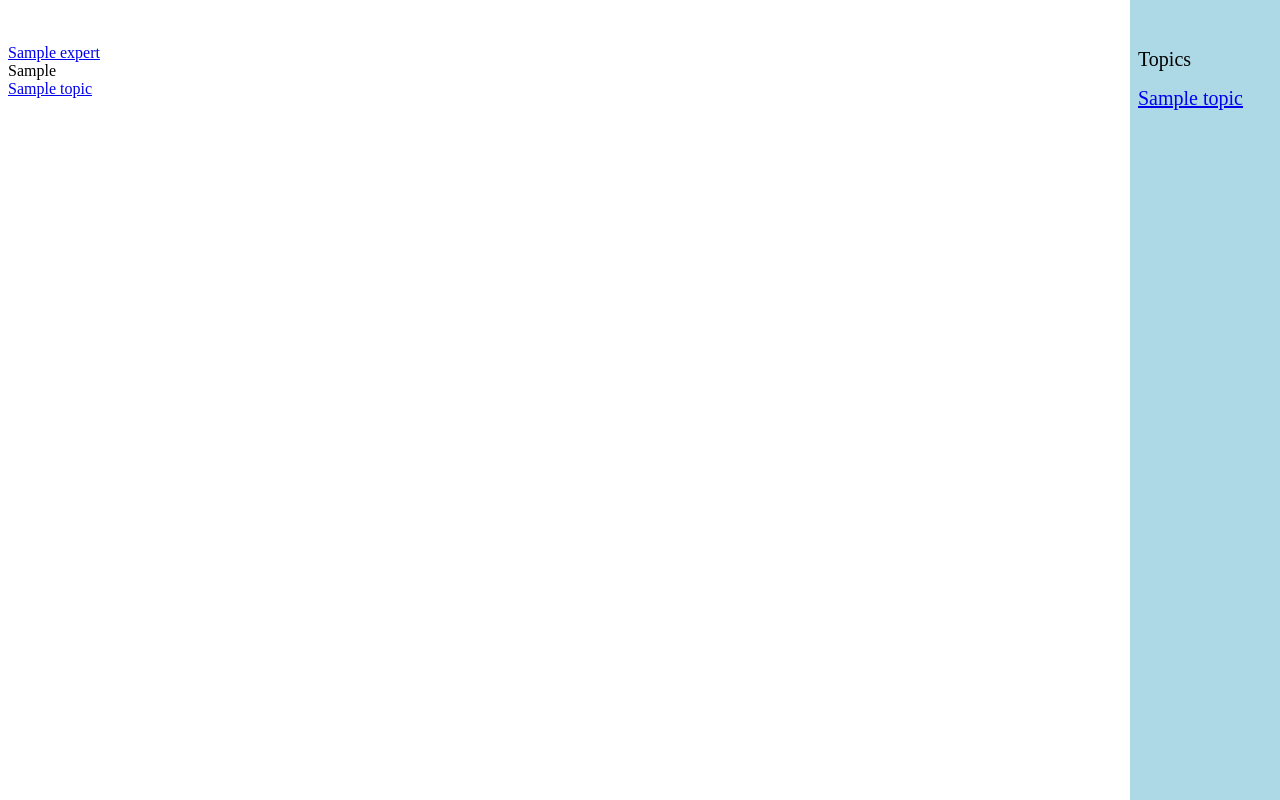
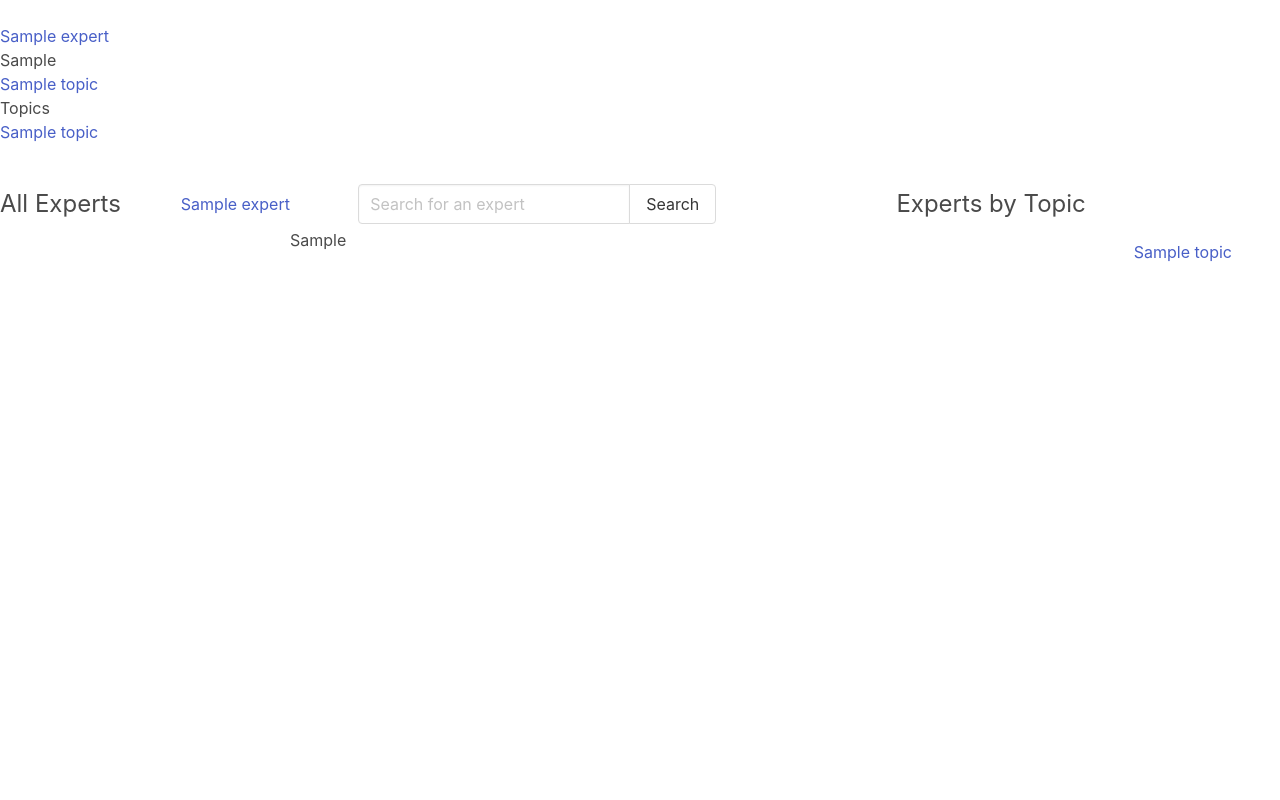
Before and after one commit to ChristopherGreene1027/MSSTATE-DAS-Experts-List, a Django app: page / in a window 1280 px wide. Run offline with Django 4.2, Linux system fonts and the light colour scheme; tables that the repository leaves empty hold one stand-in row (values such as "Sample post").

Commit message:
first styling round

```diff
--- a/Django/experts/static/experts/style.css
+++ b/Django/experts/static/experts/style.css
@@ -7,7 +7,7 @@
     overflow-y: auto;
     float: right;
     padding-top: 40px;
-    background-color: lightblue;
+    background-color: maroon;
     }
 .sidebar div {
     padding: 8px;
--- a/Django/experts/templates/experts/home.html
+++ b/Django/experts/templates/experts/home.html
@@ -3,7 +3,7 @@
 {% block content %}
 {% if experts_list %}
     {% for expert in experts_list %}
-        <br><br>
+        <br>
         <a href= '/expert/{{expert.id}}'>{{expert.expert_Name}}</a>
         <br>
         {{expert.expert_Field}}
@@ -16,12 +16,63 @@
 Experts list not found
 {% endif %}
 {% if topics_list %}
-<div class="sidebar">
-    <div>Topics</div>
+
+    <div class="tile">Topics</div>
     {% for topic in topics_list %}
-    <div><a href= '/topic/{{topic.id}}'>{{topic}}</a></div>
+    <a href= '/topic/{{topic.id}}'>{{topic}}</a>
     {% endfor %}
-</div>
+
+<!-- Main container -->
+<nav class="level">
+    <!-- Left side -->
+    <div class="level-left">
+      <div class="level-item">
+        <p class="is-size-4">All Experts</p>
+      </div>
+
+    <div class="level-item">
+    <!-- List of experts -->
+    {% if experts_list %}
+        {% for expert in experts_list %}
+            <br> <br> <br> <br>
+            <a href= '/expert/{{expert.id}}'>
+                <p class="ml-6">{{expert.expert_Name}}</p></a>
+            <br> <br> <br>
+            {{expert.expert_Field}}
+            <br>
+        {% endfor %}
+    {% else %}
+    Experts list not found
+    {% endif %}
+    </div>
+
+      <div class="level-item">
+        <div class="field has-addons">
+          <p class="control">
+            <input class="input" type="text" placeholder="Search for an expert">
+          </p>
+          <p class="control">
+            <!-- search button just for show right now -->
+            <button class="button">
+              Search
+            </button>
+          </p>
+        </div>
+      </div>
+    </div>
+
+    <!-- Right side -->
+    <div class="level-right">
+        <p class="mr-6 is-size-4"> Experts by Topic </p>
+        <p class="has-text-left mr-6">
+            {% for topic in topics_list %}
+            <br> <br> <br> <br>
+            <a href= '/topic/{{topic.id}}'>{{topic}}</a>
+            {% endfor %}
+        </p>
+    </div>
+  </nav>
+
 {% else %}
 Topics list not found
 {% endif %}
--- a/Django/templates/base.html
+++ b/Django/templates/base.html
@@ -1,6 +1,9 @@
+<!DOCTYPE html>
+<meta name="viewport" content="width=device-width, initial-scale=1">
+
 <html>
   {% load static %}
-  <link rel="stylesheet" href="{% static 'experts/style.css' %}">
+  <link rel="stylesheet" href="https://cdn.jsdelivr.net/npm/bulma@0.9.4/css/bulma.min.css">
 <head>
   <meta charset="utf-8">
   <title>{% block title %}Base{% endblock %}</title>
@@ -9,12 +12,26 @@
   <main>
     {% if user.is_authenticated %}
       {% if user.is_superuser %}
-      <a href="/admin">Admin Page</a><br>
+
+        <section class="hero">
+          <div class="hero-body">
+            <img src="https://cdn01.its.msstate.edu/i/logos/cas/HORIZONTAL_WEB_maroon.svg" width="500px">
+          </div>
+        </section>
+
+        <section class="section">
+          <a href="/admin"><h1 class="is-size-4">Admin Page</h1></a><br>
+          <h2 class="is-size-5">
+            <p class="has-text-weight-light">Currently logged in as: {{ user.username }}</p>
+          </h2>
+          {% if request.path != "/" %}
+      <br><a href="/"> <h1 class="is-size-4">Homepage</h1></a>
       {% endif %}
-      Currently Logged in as: {{ user.username }}
-      {% if request.path != "/" %}
-      <br><a href="/">Home</a>
+        </section>
+
       {% endif %}
+
+
     {% else %}
     {% endif %}
     {% block content %}
```
